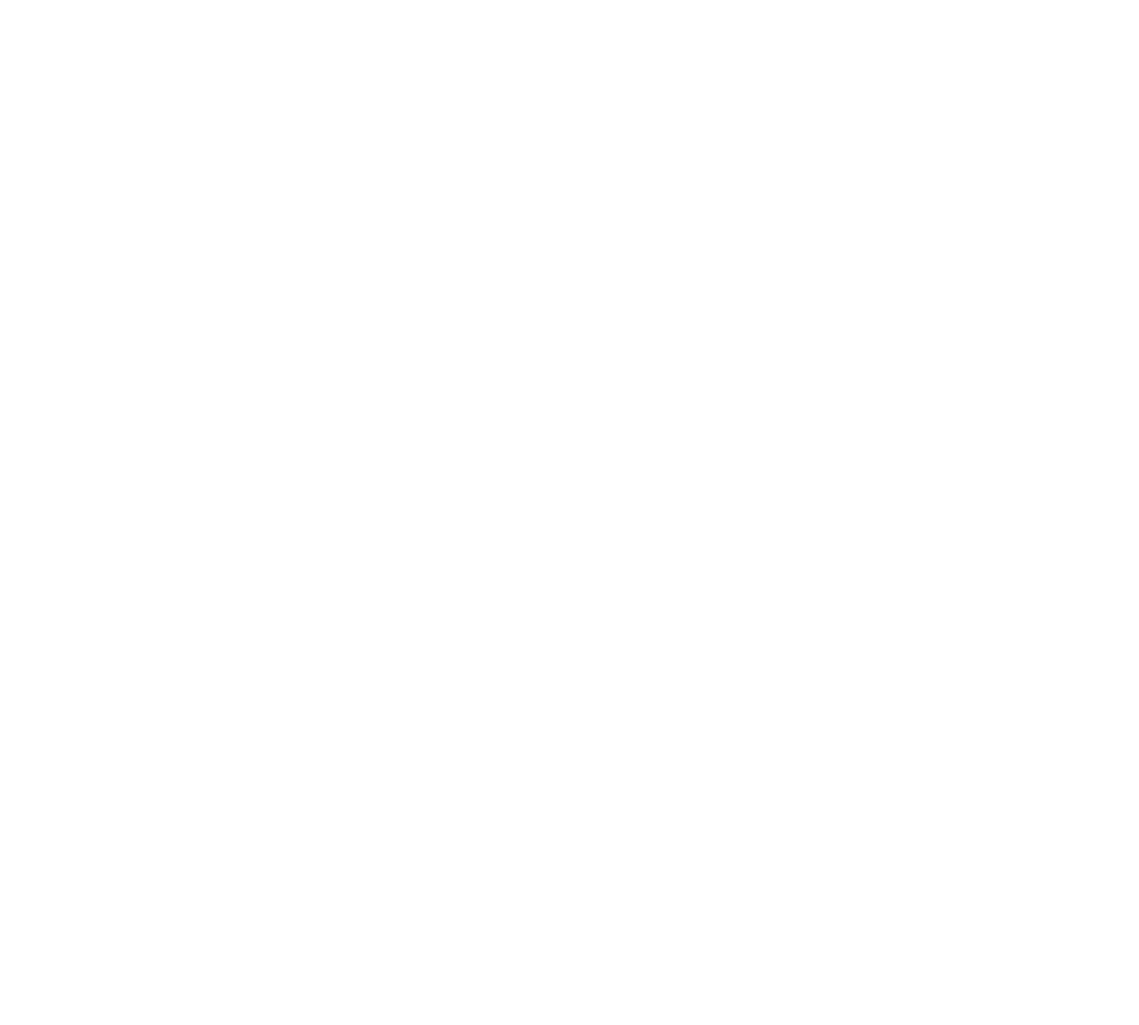
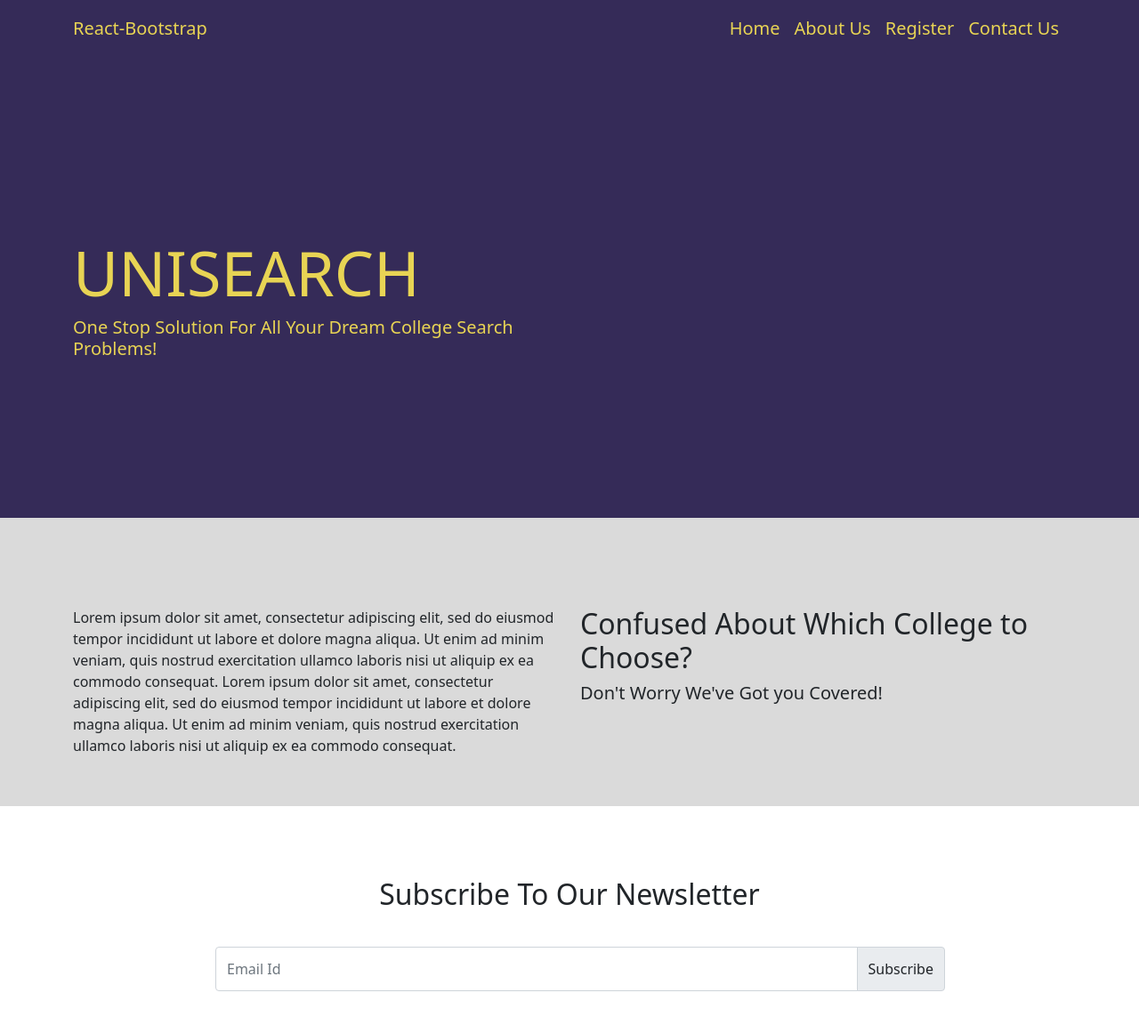
Before and after one commit to akshay399/UniversityFinder, a React (Create React App) app: page / in a window 1280 px wide. Shown: the top 1152 px of the page at 89% size. Before the commit the page ends 800 px from the top, so only its background shows below. Built offline with nearby package versions, Linux system fonts and the light colour scheme.

Commit message:
Landingpage starting
more to go...just the skeleton

```diff
--- a/package.json
+++ b/package.json
@@ -6,8 +6,11 @@
     "@testing-library/jest-dom": "^5.11.4",
     "@testing-library/react": "^11.1.0",
     "@testing-library/user-event": "^12.1.10",
+    "bootstrap": "^5.1.0",
     "react": "^17.0.2",
+    "react-bootstrap": "^2.0.0-beta.6",
     "react-dom": "^17.0.2",
+    "react-router-dom": "^5.3.0",
     "react-scripts": "4.0.3",
     "web-vitals": "^1.0.1"
   },
--- a/src/App.js
+++ b/src/App.js
@@ -1,9 +1,19 @@
-
+import React from "react";
+import { BrowserRouter as Router, Route, Switch } from "react-router-dom";
 import './App.css';
+import Landingpage from "./Landingpage.jsx";
+import 'bootstrap/dist/css/bootstrap.min.css';
 
 function App() {
   return (
     <div className="App">
+      <Router>
+        <Switch>
+          <Route path="/">
+            <Landingpage />
+          </Route>
+        </Switch>
+      </Router>
 
     </div>
   );
--- /dev/null
+++ b/src/Header.css
@@ -0,0 +1,6 @@
+.colorNav{
+    color: #E8D454;
+    background-color: #352B58;
+    font-size: 20px;
+    height:4rem;
+}
--- /dev/null
+++ b/src/Header.js
@@ -0,0 +1,28 @@
+import React from 'react'
+import Navbar from 'react-bootstrap/Navbar'
+import Nav from 'react-bootstrap/Nav'
+import Container from 'react-bootstrap/Container'
+import './Header.css'
+
+function Header() {
+    return (
+        <div>
+            <Navbar variant="dark" expand="xl" className="colorNav">
+                <Container>
+                    <Navbar.Brand href="#home" style={{ color: '#E8D454' }}>React-Bootstrap</Navbar.Brand>
+                    <Navbar.Toggle aria-controls="basic-navbar-nav" />
+                    <Navbar.Collapse id="basic-navbar-nav">
+                        <Nav className="ms-auto">
+                            <Nav.Link href="#home" style={{ color: '#E8D454' }}>Home</Nav.Link>
+                            <Nav.Link href="#link" style={{ color: '#E8D454' }}>About Us</Nav.Link>
+                            <Nav.Link href="#link" style={{ color: '#E8D454' }}>Register</Nav.Link>
+                            <Nav.Link href="#link" style={{ color: '#E8D454' }}>Contact Us</Nav.Link>
+                        </Nav>
+                    </Navbar.Collapse>
+                </Container>
+            </Navbar>
+        </div>
+    )
+}
+
+export default Header;
--- /dev/null
+++ b/src/Landingpage.css
@@ -0,0 +1,19 @@
+.section1{
+    padding-top: 200px;
+    background-color: #352B58;
+    padding-bottom: 170px;
+    color: #E8D454;
+}
+.titleSection1{
+    font-size: 70px;
+}
+.section2{
+    padding-top: 100px;
+    padding-bottom: 40px;
+    background-color: #dadada;
+
+}
+.section3{
+    padding-top:80px;
+    padding-bottom: 70px;
+}
--- /dev/null
+++ b/src/Landingpage.jsx
@@ -0,0 +1,64 @@
+import React from 'react'
+import Headerbar from './Header'
+import './Landingpage.css'
+import InputGroup from 'react-bootstrap/InputGroup'
+import FormControl from 'react-bootstrap/FormControl'
+
+function Landingpage() {
+    return (
+        <div>
+            <Headerbar />
+            <div className="section1">
+                <div className="container">
+                    <div className="row">
+                        <div className="col-lg-6 col-md-6 col-sm-12 col-12">
+                            <h1 className="titleSection1">UNISEARCH</h1>
+                            <h5>One Stop Solution For All Your Dream College Search Problems!</h5>
+                        </div>
+                        <div className="col-lg-6 col-md-6 col-sm-12 col-12">
+
+                        </div>
+                    </div>
+                </div>
+            </div>
+            <div className="section2">
+                <div className="container">
+                    <div className="row">
+                        <div className="col-lg-6 col-md-6 col-sm-12 col-12">
+                            <p>Lorem ipsum dolor sit amet, consectetur adipiscing elit, sed do eiusmod
+                                tempor incididunt ut labore et dolore magna aliqua. Ut enim ad minim veniam, quis
+                                nostrud exercitation ullamco laboris nisi ut aliquip ex ea commodo consequat.
+                                Lorem ipsum dolor sit amet, consectetur adipiscing elit, sed do eiusmod
+                                tempor incididunt ut labore et dolore magna aliqua. Ut enim ad minim veniam, quis
+                                nostrud exercitation ullamco laboris nisi ut aliquip ex ea commodo consequat.</p>
+                        </div>
+                        <div className="col-lg-6 col-md-6 col-sm-12 col-12">
+                            <h2 className="titleSection2">Confused About Which College to Choose?</h2>
+                            <h5>Don't Worry We've Got you Covered!</h5>
+                        </div>
+                    </div>
+                </div>
+            </div>
+            <div className="section3">
+                <div className="container text-center">
+                    <h2>Subscribe To Our Newsletter</h2>
+                    <InputGroup style={{ height: '50px', marginTop: '40px', width: '820px', marginLeft: '160px' }}>
+                        <FormControl
+                            placeholder="Email Id"
+                            aria-label="Recipient's Email Id"
+                            aria-describedby="basic-addon2"
+                        />
+                        <InputGroup.Text id="basic-addon2">Subscribe</InputGroup.Text>
+                    </InputGroup>
+                </div>
+            </div>
+            <div className="section4">
+                <div className="container">
+
+                </div>
+            </div>
+        </div>
+    )
+}
+
+export default Landingpage;
```
Also changed, not shown: 1 other file (tests, documents, lock files or other folders).
